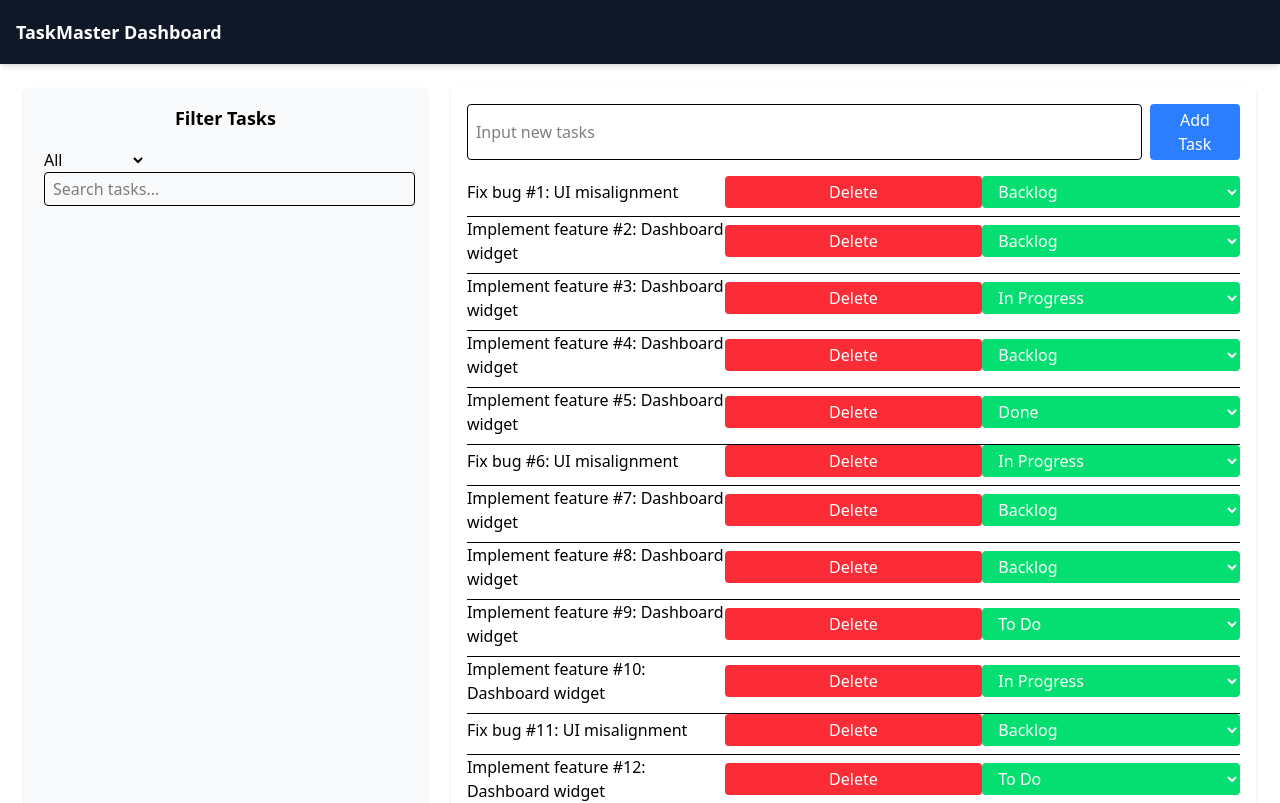
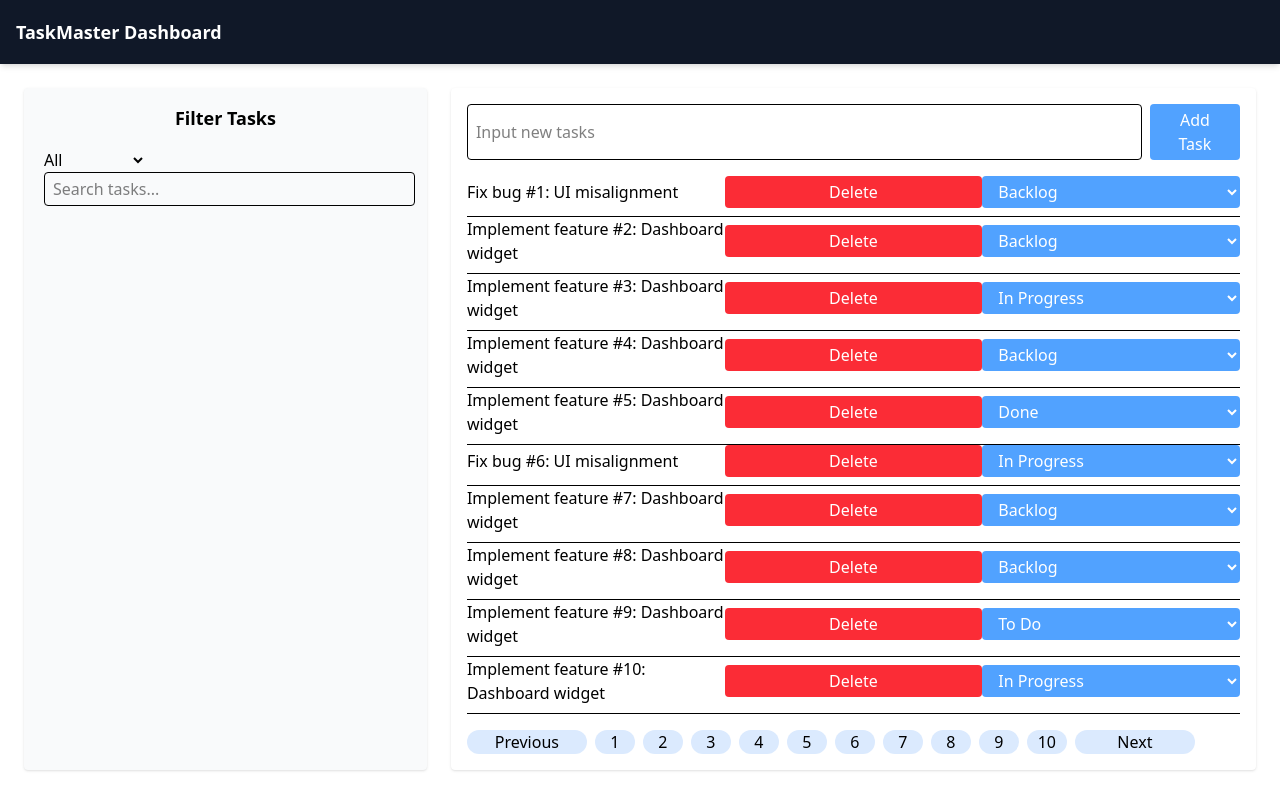
Before and after one commit to DezMoon/frontend_challenge, a React (Vite) app: page / in a window 1280 px wide. Shown: the top 803 px of the page. Built offline with nearby package versions, Linux system fonts and the light colour scheme.

Commit message:
All functinalities and Pagination:working

```diff
--- a/src/components/mainBoard.tsx
+++ b/src/components/mainBoard.tsx
@@ -1,5 +1,6 @@
 import React, { useState, useEffect } from "react";
 import Filters from "./filters";
+import Pagination from "./pagination";
 
 type Task = {
   id: number;
@@ -13,14 +14,16 @@ function MainBoard() {
   const [statusFilter, setStatusFilter] = useState("");
   const [searchTask, setSearchTask] = useState("");
 
-  // Load tasks from mock file
+
+  const [currentPage, setCurrentPage] = useState(1);
+  const itemsPerPage = 10;
+
   useEffect(() => {
     fetch("/tasks.json")
       .then((res) => res.json())
       .then((data: Task[]) => {
         setTasks(data);
       })
-      .catch((err) => console.error("Failed to load mock tasks:", err));
   }, []);
 
   // Save tasks to localStorage whenever they change
@@ -39,12 +42,20 @@ function MainBoard() {
     setTasks(tasks.filter((task) => task.id !== id));
   };
 
-  // Filtering logic
+
   const filteredTasks = tasks.filter((task) => {
     const matchesStatus = statusFilter ? task.status === statusFilter : true;
     const matchesSearch = task.text.toLowerCase().includes(searchTask.toLowerCase());
     return matchesStatus && matchesSearch;
   });
+
+
+ //to calculate how many pages needed to display the tasks
+const totalPages = Math.ceil(filteredTasks.length / itemsPerPage);
+//knowng which tasks to show
+const startIndex = (currentPage - 1) * itemsPerPage;
+const endIndex = startIndex + itemsPerPage;
+const currentTasks = filteredTasks.slice(startIndex, endIndex);
 
   return (
     <div className="flex flex-col gap-6 p-6 md:flex-row">
@@ -58,7 +69,7 @@ function MainBoard() {
         />
       </div>
 
-      {/* Tasks section */}
+
       <div className="w-full p-4 space-y-4 bg-white rounded shadow md:w-2/3">
         <div className="flex space-x-2">
           <input
@@ -69,7 +80,7 @@ function MainBoard() {
             onChange={(e) => setNewTask(e.target.value)}
           />
           <button
-            className="px-4 py-1 text-white bg-blue-500 rounded hover:bg-blue-600"
+            className="px-4 py-1 text-white bg-blue-400 rounded hover:bg-blue-500"
             onClick={addTask}
           >
             Add Task
@@ -77,28 +88,22 @@ function MainBoard() {
         </div>
 
         <ul>
-          {filteredTasks.map((task) => (
-            <li
-              key={task.id}
-              className="grid items-center grid-cols-3 pb-2 border-b"
-            >
+          {currentTasks.map((task) => (
+            <li key={task.id} className="grid items-center grid-cols-3 pb-2 border-b">
               <p className="text-black">{task.text}</p>
               <button
-                className="px-3 py-1 text-white bg-red-500 rounded hover:bg-red-600"
+                className="px-3 py-1 text-white bg-red-500 rounded hover:bg-green-300"
                 onClick={() => deleteTask(task.id)}
               >
                 Delete
               </button>
-
               <select
-                className="px-3 py-1 text-white bg-green-400 rounded hover:bg-green-300"
+                className="px-3 py-1 text-white bg-blue-400 rounded hover:bg-green-300"
                 value={task.status}
                 onChange={(e) =>
                   setTasks(
                     tasks.map((t) =>
-                      t.id === task.id
-                        ? { ...t, status: e.target.value as Task["status"] }
-                        : t
+                      t.id === task.id ? { ...t, status: e.target.value as Task["status"] } : t
                     )
                   )
                 }
@@ -111,6 +116,13 @@ function MainBoard() {
             </li>
           ))}
         </ul>
+
+
+        <Pagination
+          currentPage={currentPage}
+          totalPages={totalPages}
+          onPageChange={setCurrentPage}
+        />
       </div>
     </div>
   );
--- /dev/null
+++ b/src/components/pagination.tsx
@@ -0,0 +1,52 @@
+type PaginationProps = {
+  currentPage: number;
+  totalPages: number;
+  onPageChange: (page: number) => void;
+};
+
+function Pagination({ currentPage, totalPages, onPageChange }: PaginationProps) {
+  const handleClick = (page: number) => {
+    if (page > 0 && page <= totalPages) {
+      onPageChange(page);
+    }
+  };
+
+
+  const pageButtons = [];
+  for (let i = 1; i <= totalPages; i++) {
+    pageButtons.push(
+      <button
+      className="w-10 bg-blue-100 rounded-3xl hover:bg-green-300"
+        key={i}
+        onClick={() => handleClick(i)}
+        disabled={currentPage === i}
+      >
+        {i}
+      </button>
+    );
+  }
+
+  return (
+    <div className="flex space-x-2">
+      <button
+        className="bg-blue-100 rounded-3xl w-30 hover:bg-green-300"
+        onClick={() => handleClick(currentPage - 1)}
+        disabled={currentPage === 1}
+      >
+        Previous
+      </button >
+
+      {pageButtons}
+
+      <button
+        className="bg-blue-100 rounded-3xl w-30 hover:bg-green-300"
+        onClick={() => handleClick(currentPage + 1)}
+        disabled={currentPage === totalPages}
+      >
+        Next
+      </button>
+    </div>
+  );
+}
+
+export default Pagination;
```
